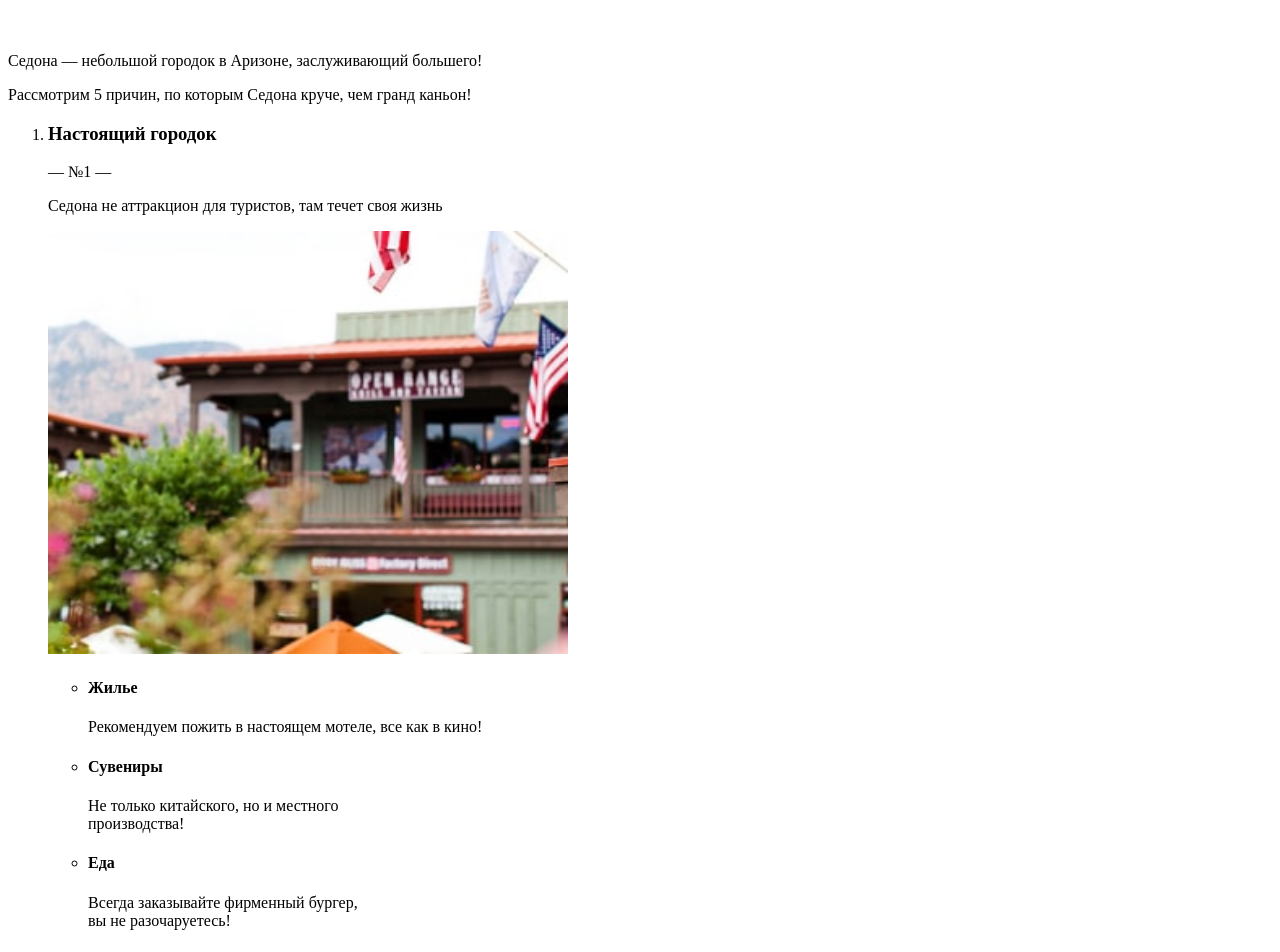
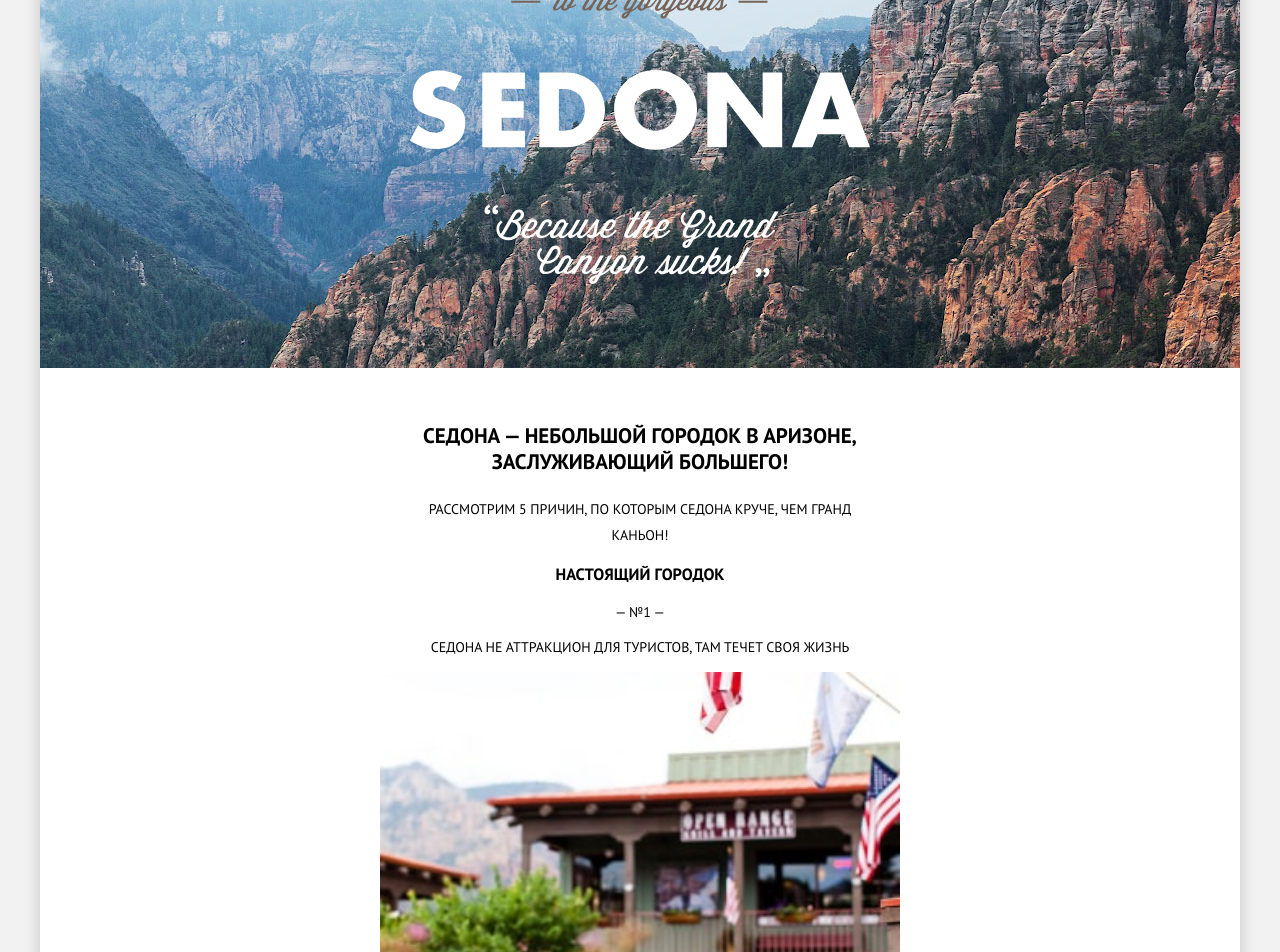
Before and after one commit to pin0k/sedona-level-2, a website: page source/index.html in a window 1280 px wide. Shown: the part 400-1352 px from the top of the page. Drawn offline with nearby package versions, Linux system fonts and the light colour scheme; files that its build step writes are made by us from their sources.

Commit message:
Добавление препроцессорного файла для каждого блока БЭМ на главной странице

```diff
--- a/source/index.html
+++ b/source/index.html
@@ -46,17 +46,18 @@
         <div class="intro__wrapper">
           <h2 class="visually-hidden">Добро пожаловать в Седону</h2>
           <img class="intro__image" src="img/index/text-index.svg" width="282" height="214" alt="Добро пожаловать в великолепную Седону. Потому что Гранд каньон отстой!">
-          <p class="intro__slogan">
+        </div>
+      </section>
+      <section class="advantages">
+        <h2 class="visually-hidden">Преимущества города Седона</h2>
+        <div class="advantages__wrapper">
+          <p class="advantages__slogan">
             Седона — небольшой городок в Аризоне, заслуживающий большего!
           </p>
-          <p class="intro__text">
+          <p class="advantages__text">
             Рассмотрим 5 причин, по которым Седона круче, чем гранд каньон!
           </p>
         </div>
-      </section>
-      <section class="advantages">
-        <div class="advantages__wrapper">
-          <h2 class="visually-hidden">Преимущества города Седона</h2>
         <ol class="advantages__list">
           <li class="advantages__item">
             <div class="advantages__item-wrapper advantages__item-wrapper--main">
@@ -65,22 +66,22 @@
               <p class="advantages__description">Седона не аттракцион для туристов, там течет своя жизнь</p>
             </div>
             <img class="advantages__image"src="img/index/photo-city@1x1.jpg" srcset="" width="520" height="260" alt="Первое преимущество Седоны">
-              <ul class="advantages__city-advantage city-advantage__list">
-                <li class="city-advantage__item city-advantage__item--housing">
-                  <h4 class="city-advantage__title">Жилье</h4>
-                  <p class="city-advantage__description">
+            <ul class="advantages__city-benefits benefits">
+              <li class="benefits__item benefits__item--housing">
+                <h4 class="benefits__title">Жилье</h4>
+                <p class="benefits__description">
                   Рекомендуем пожить в настоящем мотеле, все как в кино!
                 </p>
               </li>
-                <li class="city-advantage__item city-advantage__item--souvenirs">
-                  <h4 class="city-advantage__title">Сувениры</h4>
-                  <p class="city-advantage__description">
+              <li class="benefits__item benefits__item--souvenirs">
+                <h4 class="benefits__title">Сувениры</h4>
+                <p class="benefits__description">
                   Не только китайского, но и местного<br> производства!
                 </p>
               </li>
-                <li class="city-advantage__item city-advantage__item--meal">
-                  <h4 class="city-advantage__title">Еда</h4>
-                  <p class="city-advantage__description">
+              <li class="benefits__item benefits__item--meal">
+                <h4 class="benefits__title">Еда</h4>
+                <p class="benefits__description">
                   Всегда заказывайте фирменный бургер,<br> вы не разочаруетесь!
                 </p>
               </li>
@@ -116,19 +117,17 @@
             </div>
           </li>
         </ol>
-        </div>
       </section>
       <section class="capture-unit">
         <div class="capture-unit__wrapper">
-          <h2 class="visually-hidden">Блок захвата</h2>
-          <h3 class="capture-unit__title">Заинтересовались?</h3>
-          <p class="capture-unit__description">Укажите предполагаемые даты поездки, и мы покажем вам лучшие предложения гостиниц в Седоне</p>
+          <h2 class="capture-unit__title">Заинтересовались?</h2>
+          <p class="capture-unit__description">Укажите предполагаемые даты поездки, <br>и мы покажем вам лучшие предложения гостиниц в Седоне</p>
           <a class="button" href="#">Найти гостиницу</a>
         </div>
       </section>
       <section class="map">
         <h2 class="visually-hidden">Как проехать в Седону</h2>
-        <img src="img/index/map-mobile.jpg" srcset="" alt="Аризона, город Седона" width="320" height="350">
+        <img src="img/index/map-desktop@1x.jpg" srcset="img/index/map-desktop@2x.jpg" alt="Аризона, город Седона" width="1200" height="350">
       </section>
     </main>
     <footer class="page-footer">
@@ -151,8 +150,9 @@
           </ul>
         </div>
         <div class="page-footer__copyright copyright">
-          <b class="copyright__text">Разработано:</b>
+          <p class="copyright__text">Разработано:
             <a class="copyright__link" href="https://htmlacademy.ru/intensive/adaptive">HTML Academy</a>
+          </p>
         </div>
       </div>
     </footer>
--- /dev/null
+++ b/source/sass/blocks/advantages.scss
@@ -0,0 +1,26 @@
+.advantages {
+  margin: 0;
+  margin-bottom: 58px;
+  text-align: center;
+}
+
+.advantages__wrapper {
+  max-width: 483px;
+  margin: 0 auto;
+}
+
+.advantages__slogan {
+  font-size: 21px;
+  font-weight: bold;
+  line-height: 26px;
+}
+
+.advantages__text {
+  line-height: 26px;
+}
+
+.advantages__list {
+  list-style-type: none;
+  margin: 0;
+  padding: 0;
+}
--- /dev/null
+++ b/source/sass/blocks/benefits.scss
@@ -0,0 +1,5 @@
+.benefits {
+  list-style-type: none;
+  margin: 0;
+  padding: 0;
+}
--- /dev/null
+++ b/source/sass/blocks/button.scss
@@ -0,0 +1,8 @@
+.button {
+  font-family: "PT Sans", Arial, sans-serif;
+  font-size: 21px;
+  font-weight: bold;
+  line-height: 26px;
+  color: $basic-white;
+  background-color: $basic-blue;
+}
--- /dev/null
+++ b/source/sass/blocks/capture-unit.scss
@@ -0,0 +1,20 @@
+.capture-unit {
+  margin: 0;
+  margin-bottom: 66px;
+  text-align: center;
+}
+
+.capture-unit__wrapper {
+  max-width: 458px;
+  margin: 0 auto;
+}
+
+.capture-unit__title {
+  font-size: 30px;
+  font-weight: bold;
+  line-height: 26px;
+}
+
+.capture-unit__description {
+  line-height: 24px;
+}
--- /dev/null
+++ b/source/sass/blocks/intro.scss
@@ -0,0 +1,23 @@
+.intro {
+  background-image: url("../../img/index/background-intro@1x.jpg");
+  max-width: 1200px;
+  height: 518px;
+  margin: 0;
+  margin-bottom: 55px;
+}
+
+.intro__wrapper {
+  position: relative;
+  width: 100%;
+  height: 100%;
+  text-align: center;
+}
+
+.intro__image {
+  position: absolute;
+  width: 460px;
+  height: 350px;
+  top: 50%;
+  left: 50%;
+  transform: translate(-50%, -50%);
+}
--- /dev/null
+++ b/source/sass/blocks/map.scss
@@ -0,0 +1,5 @@
+.map {
+  margin: 0;
+  max-width: 1200px;
+  height: 350px;
+}
--- /dev/null
+++ b/source/sass/blocks/page-footer.scss
@@ -0,0 +1,13 @@
+.page-footer {
+  padding: 36px 0;
+}
+
+.contacts__title {
+  font-size: 21px;
+  font-weight: bold;
+  line-height: 26px;
+}
+
+.copyright__text {
+  line-height: 26px;
+}
--- /dev/null
+++ b/source/sass/blocks/page-header.scss
@@ -0,0 +1,4 @@
+.page-header {
+  font-weight: bold;
+  line-height: 26px;
+}
--- /dev/null
+++ b/source/sass/blocks/page.scss
@@ -0,0 +1,17 @@
+.page {
+  height: 100%;
+  background-color: $basic-grey-100;
+}
+
+.page__body {
+  background-color: $basic-white;
+  box-shadow: 0px 5px 15px $basic-dark-shadow;
+  max-width: 1200px;
+  margin: 0 auto;
+  font-family: "PT Sans", Arial, sans-serif;
+  font-size: 14px;
+  font-weight: normal;
+  line-height: 21px;
+  color: $basic-dark;
+  text-transform: uppercase;
+}
--- a/source/sass/global/variables.scss
+++ b/source/sass/global/variables.scss
@@ -1,23 +1,6 @@
-$basic-white-100: rgba(255, 255, 255, 0.3);
-$basic-white-200: rgba(255, 255, 255, 0.9);
-$basic-white-300: #ffffff;
-$basic-grey-100: #f2f2f2;
-$basic-grey-200: #ebebeb;
-$basic-grey-250: #bdbbbc;
-$basic-grey-300: #a9a9a9;
-$basic-grey-350: #6a6a6a;
-$basic-grey-400: #eeeeee;
-$basic-grey-500: #888888;
-$basic-grey-600: #666666;
-$basic-grey-700: #333333;
-$basic-grey-800: #ababab;
-$basic-grey-850: #cacaca;
-$basic-grey-900: #e5e5e5;
-$basic-blue: #81b3d2;
-$basic-blue-hover: #669ec0;
-$basic-blue-active: #5496bd;
-$basic-brown: #766357;
-$basic-brown-hover:#604e43;
-$basic-brown-active: #503e33;
+$basic-white: #FFFFFF;
+$basic-grey-100: #F2F2F2;
+$basic-grey-200: #EEEEEE;
+$basic-blue: #81B3D2;
 $basic-dark: #000000;
-$basic-dark-100: rgba(0, 1, 1, 0.2);
+$basic-dark-shadow: rgba(0, 1, 1, 0.2);
--- a/source/sass/style.scss
+++ b/source/sass/style.scss
@@ -1,3 +1,11 @@
 @import "global/global.scss";
 @import "global/fonts.scss";
 @import "global/variables.scss";
+@import "blocks/page.scss";
+@import "blocks/page-header.scss";
+@import "blocks/intro.scss";
+@import "blocks/advantages.scss";
+@import "blocks/benefits.scss";
+@import "blocks/capture-unit.scss";
+@import "blocks/button.scss";
+@import "blocks/page-footer.scss";
```
Also changed, not shown: source/img/index/background-intro@1x.jpg (added), source/img/index/map-desktop@1x.jpg (added), source/img/index/map-desktop@2x.jpg (added), 1 other file. Lines whose indentation alone changed are shown as unchanged.
